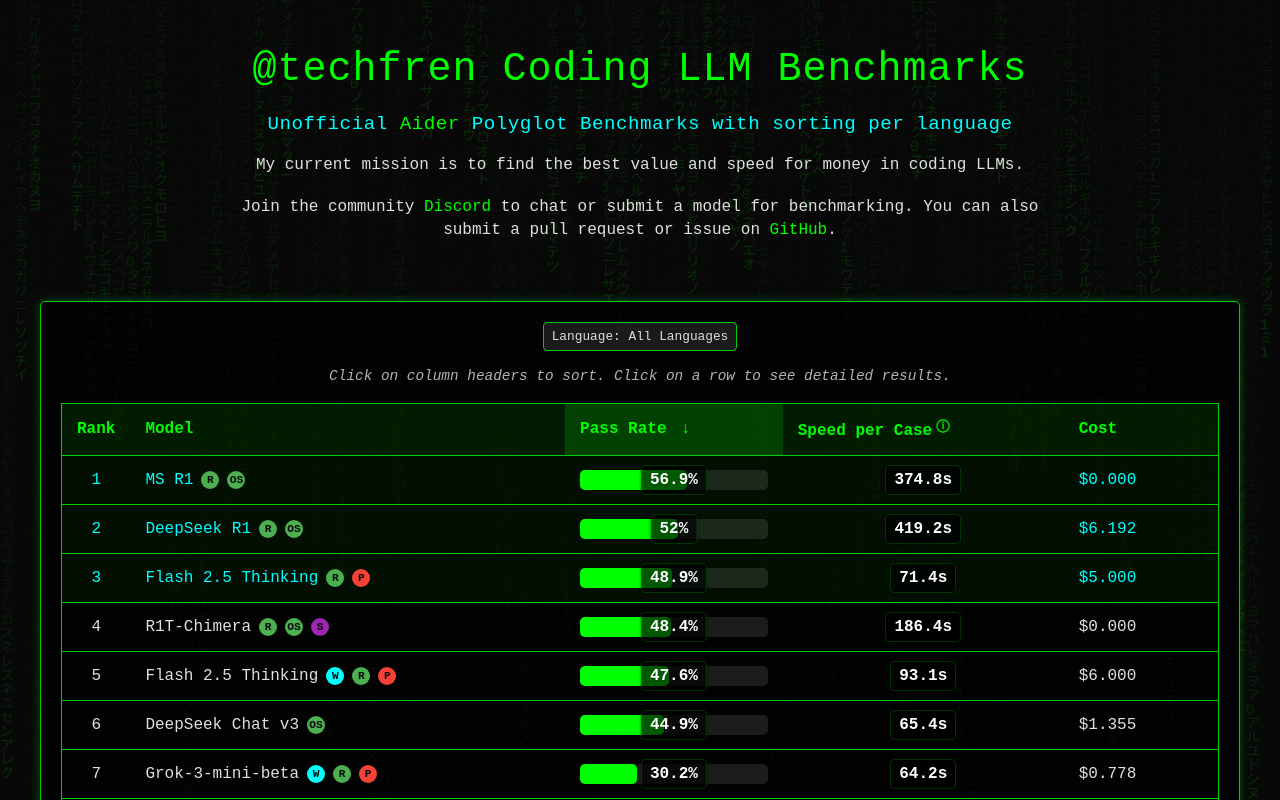
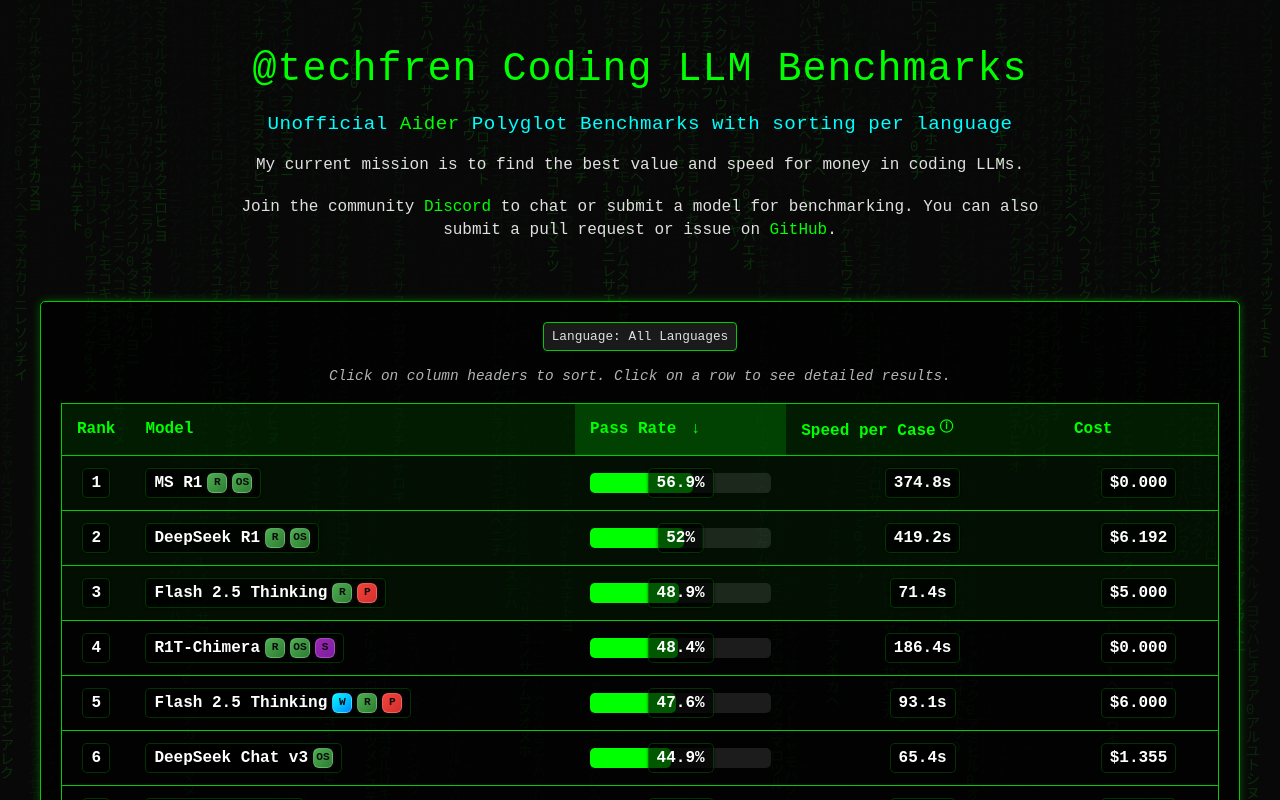
Before and after one commit to aj47/techfren-leaderboard, a Next.js app: page / in a window 1280 px wide. Built offline with nearby package versions, Linux system fonts and the light colour scheme.

Commit message:
UI improvements: enhanced badge styling with animations, removed total tokens column, removed reasoning line from GPT-4.1 mini

```diff
--- a/src/app/globals.css
+++ b/src/app/globals.css
@@ -301,53 +301,101 @@
   position: relative;
 }
 
+/* Ensure all table cells have proper alignment for the new cell-content */
+td {
+  text-align: center;
+}
+
+/* Special handling for model column which should be left-aligned */
+td.model {
+  text-align: left;
+}
+
+/* Make cell-content in model column wider */
+td.model .cell-content {
+  display: inline-block;
+  width: auto;
+  max-width: 100%;
+  text-align: left;
+}
+
 .architect-badge, .whole-badge, .reasoning-badge, .opensource-badge, .sponsor-badge {
-  display: inline-block;
-  background-color: var(--primary);
+  display: inline-flex;
+  justify-content: center;
+  align-items: center;
   color: var(--background);
   font-weight: bold;
   font-size: 0.7rem;
-  width: 18px;
-  height: 18px;
-  line-height: 18px;
+  width: 20px;
+  height: 20px;
   text-align: center;
-  border-radius: 50%;
+  border-radius: 6px;
   margin-left: 8px;
   vertical-align: middle;
   cursor: help;
   position: relative;
+  box-shadow: 0 0 5px rgba(0, 0, 0, 0.5);
+  border: 1px solid rgba(255, 255, 255, 0.2);
+  transition: all 0.3s ease;
+  transform: translateZ(0);
+  animation: badgePulse 3s infinite ease-in-out;
+}
+
+.architect-badge {
+  background: linear-gradient(135deg, #00ff00, #008800);
 }
 
 .whole-badge {
-  background-color: var(--secondary);
+  background: linear-gradient(135deg, #00ffff, #0088ff);
 }
 
 .reasoning-badge {
-  background-color: #ff9800; /* Orange for default */
+  background: linear-gradient(135deg, #ff9800, #ff5722); /* Orange for default */
 }
 
 .reasoning-low {
-  background-color: #f44336; /* Red for low */
+  background: linear-gradient(135deg, #f44336, #d32f2f); /* Red for low */
 }
 
 .reasoning-medium {
-  background-color: #ff9800; /* Orange for medium */
+  background: linear-gradient(135deg, #ff9800, #f57c00); /* Orange for medium */
 }
 
 .reasoning-high {
-  background-color: #4caf50; /* Green for high */
+  background: linear-gradient(135deg, #4caf50, #2e7d32); /* Green for high */
 }
 
 .opensource-true {
-  background-color: #4caf50; /* Green for open source */
+  background: linear-gradient(135deg, #4caf50, #2e7d32); /* Green for open source */
 }
 
 .opensource-false {
-  background-color: #f44336; /* Red for proprietary */
+  background: linear-gradient(135deg, #f44336, #d32f2f); /* Red for proprietary */
 }
 
 .sponsor-badge {
-  background-color: #9c27b0; /* Purple for sponsored */
+  background: linear-gradient(135deg, #9c27b0, #7b1fa2); /* Purple for sponsored */
+}
+
+@keyframes badgePulse {
+  0% {
+    box-shadow: 0 0 5px rgba(0, 0, 0, 0.5);
+  }
+  50% {
+    box-shadow: 0 0 8px rgba(255, 255, 255, 0.3);
+  }
+  100% {
+    box-shadow: 0 0 5px rgba(0, 0, 0, 0.5);
+  }
+}
+
+/* Animation is now applied directly in the main badge selector */
+
+.architect-badge:hover, .whole-badge:hover, .reasoning-badge:hover,
+.opensource-badge:hover, .sponsor-badge:hover {
+  transform: scale(1.1) translateZ(0);
+  box-shadow: 0 0 10px rgba(255, 255, 255, 0.4);
+  animation: none;
 }
 
 /* Badge tooltips */
@@ -360,25 +408,27 @@
   background-color: rgba(0, 0, 0, 0.95);
   color: var(--text);
   text-align: center;
-  border-radius: 6px;
-  padding: 8px 10px;
+  border-radius: 8px;
+  padding: 8px 12px;
   font-size: 0.75rem;
   font-weight: normal;
   white-space: nowrap;
-  border: 1px solid var(--primary-dark);
-  box-shadow: 0 0 10px rgba(0, 0, 0, 0.7);
+  border: 1px solid rgba(0, 255, 0, 0.3);
+  box-shadow: 0 0 15px rgba(0, 0, 0, 0.8), 0 0 5px rgba(0, 255, 0, 0.2);
   opacity: 0;
   visibility: hidden;
-  transition: opacity 0.3s, visibility 0.3s;
+  transition: all 0.3s ease;
   z-index: 1000;
   pointer-events: none;
   width: max-content;
-  max-width: 200px;
+  max-width: 220px;
+  backdrop-filter: blur(2px);
 }
 
 .architect-badge:hover::after, .whole-badge:hover::after, .reasoning-badge:hover::after, .opensource-badge:hover::after, .sponsor-badge:hover::after {
   visibility: visible;
   opacity: 1;
+  bottom: 160%;
 }
 
 /* Arrow for tooltips */
@@ -388,12 +438,13 @@
   top: -20px;
   left: 50%;
   transform: translateX(-50%);
-  border-width: 5px;
+  border-width: 6px;
   border-style: solid;
-  border-color: var(--primary-dark) transparent transparent transparent;
+  border-color: rgba(0, 255, 0, 0.3) transparent transparent transparent;
   opacity: 0;
   visibility: hidden;
-  transition: opacity 0.3s, visibility 0.3s;
+  transition: all 0.3s ease;
+  filter: drop-shadow(0 0 2px rgba(0, 255, 0, 0.2));
 }
 
 .architect-badge:hover::before, .whole-badge:hover::before, .reasoning-badge:hover::before, .opensource-badge:hover::before, .sponsor-badge:hover::before {
@@ -401,7 +452,7 @@
   opacity: 1;
 }
 
-.passRate, .speed, .cost {
+.passRate, .speed, .cost, .tokens {
   min-width: 100px;
 }
 
@@ -410,7 +461,7 @@
     min-width: 100px;
   }
 
-  .passRate, .speed, .cost {
+  .passRate, .speed, .cost, .tokens {
     min-width: 70px;
   }
 }
@@ -420,9 +471,21 @@
     min-width: 80px;
   }
 
-  .passRate, .speed, .cost {
+  .passRate, .speed, .cost, .tokens {
     min-width: 50px;
   }
+}
+
+/* Tokens display styles */
+.tokens-display {
+  width: 100%;
+  background-color: transparent;
+  border-radius: 5px;
+  height: 20px;
+  position: relative;
+  display: flex;
+  justify-content: center;
+  align-items: center;
 }
 
 .progress-bar {
@@ -453,6 +516,29 @@
   transition: color 0.3s ease;
   box-shadow: 0 0 3px rgba(0, 0, 0, 0.5);
   border: 1px solid rgba(0, 255, 0, 0.2);
+}
+
+/* Styled cell content for all table cells */
+.cell-content {
+  display: inline-block;
+  font-weight: bold;
+  background-color: rgba(0, 0, 0, 0.65);
+  padding: 2px 8px;
+  border-radius: 5px;
+  color: #ffffff;
+  box-shadow: 0 0 3px rgba(0, 0, 0, 0.5);
+  border: 1px solid rgba(0, 255, 0, 0.2);
+  text-align: center;
+}
+
+/* Ensure badges inside cell-content are properly positioned */
+.cell-content .architect-badge,
+.cell-content .whole-badge,
+.cell-content .reasoning-badge,
+.cell-content .opensource-badge,
+.cell-content .sponsor-badge {
+  margin-left: 5px;
+  vertical-align: middle;
 }
 
 /* Speed progress bar styles */
@@ -818,15 +904,19 @@
   }
 
   .passRate {
-    width: 25%;
+    width: 20%;
   }
 
   .speed {
-    width: 25%;
+    width: 20%;
   }
 
   .cost {
     width: 15%;
+  }
+
+  .tokens {
+    width: 20%;
   }
 
   /* Adjust progress bars for mobile */
@@ -834,7 +924,7 @@
     height: 18px;
   }
 
-  .progress-text {
+  .progress-text, .cell-content {
     font-size: 0.8rem;
     padding: 1px 6px;
   }
@@ -895,7 +985,7 @@
   }
 
   /* Make sure all important columns are visible */
-  .passRate, .speed, .cost {
+  .passRate, .speed, .cost, .tokens {
     width: auto;
   }
 
@@ -904,7 +994,7 @@
     height: 16px;
   }
 
-  .progress-text {
+  .progress-text, .cell-content {
     font-size: 0.7rem;
     padding: 1px 4px;
   }
--- a/src/components/Leaderboard.tsx
+++ b/src/components/Leaderboard.tsx
@@ -289,8 +289,11 @@
                 className={`clickable-row ${index < 3 ? 'highlight-row' : ''}`}
                 onClick={() => showDetails(model)}
               >
-                <td className="rank">{index + 1}</td>
+                <td className="rank">
+                  <span className="cell-content">{index + 1}</span>
+                </td>
                 <td className="model">
+                  <span className="cell-content">
                     {model.name}
                     {model.details.edit_format === "architect" && (
                       <span className="architect-badge" data-tooltip="Architect mode with editor model">A</span>
@@ -322,6 +325,7 @@
                         S
                       </span>
                     )}
+                  </span>
                 </td>
                 <td className="passRate">
                   <div className="progress-bar">
@@ -350,7 +354,9 @@
                     <span className="progress-text">{(model.speed / 1000).toFixed(1)}s</span>
                   </div>
                 </td>
-                <td className="cost">${model.cost.toFixed(3)}</td>
+                <td className="cost">
+                  <span className="cell-content">${model.cost.toFixed(3)}</span>
+                </td>
               </tr>
             ))}
           </tbody>
--- a/src/data/models.yaml
+++ b/src/data/models.yaml
@@ -424,3 +424,49 @@
     total_cost: 0.0000
     isOpenSource: true
     sponsor: "Terminally Lazy"
+
+- id: 11
+  name: "GPT-4.1-mini"
+  passRate: 35.7
+  speed: 40600
+  cost: 2.17
+  details:
+    dirname: "2025-04-28-18-13-41--gpt4.1-mini"
+    test_cases: 224
+    model: "openrouter/openai/gpt-4.1-mini"
+    edit_format: "diff"
+    commit_hash: "3a93da8-dirty"
+    pass_rate_1: 12.9
+    pass_rate_2: 35.7
+    pass_num_1: 29
+    pass_num_2: 80
+    percent_cases_well_formed: 91.5
+    language_pass_rates:
+      cpp_pass_rate_2: 19.2
+      go_pass_rate_2: 35.9
+      java_pass_rate_2: 27.7
+      javascript_pass_rate_2: 38.8
+      python_pass_rate_2: 45.5
+      rust_pass_rate_2: 46.7
+    error_outputs: 58
+    num_malformed_responses: 58
+    num_with_malformed_responses: 19
+    user_asks: 151
+    lazy_comments: 0
+    syntax_errors: 0
+    indentation_errors: 0
+    exhausted_context_windows: 0
+    test_timeouts: 4
+    total_tests: 225
+    command: "aider --model openrouter/openai/gpt-4.1-mini"
+    date: "2025-04-28"
+    versions: "0.82.3.dev"
+    seconds_per_case: 40.6
+    total_cost: 2.17
+    prompt_tokens: 3145189
+    completion_tokens: 360550
+    total_tokens: 3505739
+    avg_prompt_tokens_per_case: 14041.0
+    avg_completion_tokens_per_case: 1609.6
+    avg_total_tokens_per_case: 15650.6
+    isOpenSource: false
--- a/src/utils/yamlLoader.ts
+++ b/src/utils/yamlLoader.ts
@@ -45,6 +45,14 @@
   seconds_per_case: number;
   total_cost: number;
 
+  // Token usage fields
+  prompt_tokens?: number;
+  completion_tokens?: number;
+  total_tokens?: number;
+  avg_prompt_tokens_per_case?: number;
+  avg_completion_tokens_per_case?: number;
+  avg_total_tokens_per_case?: number;
+
   // New fields for DeepSeek model
   total_api_calls?: number;
   total_retries?: number;
@@ -71,6 +79,7 @@
   passRate: number;
   speed: number;
   cost: number;
+  totalTokens: number;
   details: ModelDetails;
 }
 
@@ -81,6 +90,12 @@
     const fileContents = fs.readFileSync(filePath, 'utf8');
     console.log('YAML file contents loaded, length:', fileContents.length);
     const models = yaml.load(fileContents) as Model[];
+
+    // Set totalTokens field for each model
+    models.forEach(model => {
+      model.totalTokens = model.details.total_tokens || 0;
+    });
+
     console.log('Parsed models:', models);
     return models;
   } catch (error) {
```
Also changed, not shown: src/components/ModelDetailModal.tsx (+48 -0 lines). Lines whose indentation alone changed are shown as unchanged.
